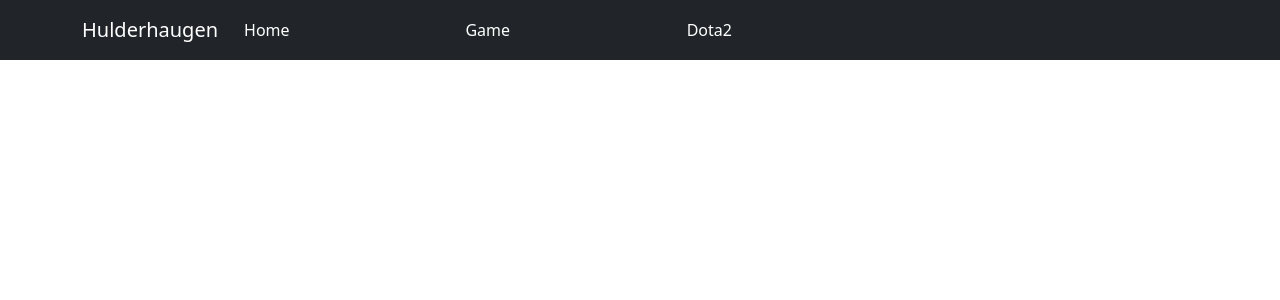
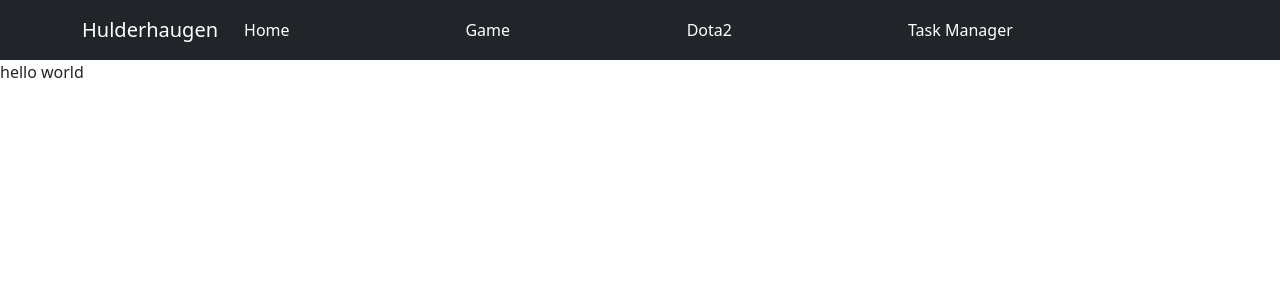
Before and after one commit to Smahle/Hulderhaugen, a React (Vite) app: page /taskManager in a window 1280 px wide. Shown: the top 300 px of the page. Built offline with nearby package versions, Linux system fonts and the light colour scheme.

Commit message:
added task manager page

```diff
--- a/src/App.tsx
+++ b/src/App.tsx
@@ -4,6 +4,7 @@ import Navbar from "./components/Navbar";
 import GamePage from "./pages/GamePage";
 import HomePage from "./pages/HomePage";
 import Dota2Page from "./pages/Dota2Page";
+import TaskManagerPage from "./pages/TaskManagerPage";
 
 const App: React.FC = () => {
   return (
@@ -13,6 +14,7 @@ const App: React.FC = () => {
         <Route path="/" element={<HomePage />} />
         <Route path="/game" element={<GamePage />} />
         <Route path="/dota2" element={<Dota2Page />} />
+        <Route path="/taskManager" element={<TaskManagerPage />} />
       </Routes>
     </Router>
   );
--- a/src/components/Navbar.tsx
+++ b/src/components/Navbar.tsx
@@ -30,6 +30,9 @@ export default function Navbar() {
             <Link className={classes["collapsed-links"]} to="/dota2">
               <span>Dota2</span>
             </Link>
+            <Link className={classes["collapsed-links"]} to="/taskManager">
+              <span>Task Manager</span>
+            </Link>
           </div>
         </div>
       </div>
--- /dev/null
+++ b/src/components/TaskManager.tsx
@@ -0,0 +1,3 @@
+export default function TaskManager() {
+  return <p>hello world</p>;
+}
--- /dev/null
+++ b/src/pages/TaskManagerPage.tsx
@@ -0,0 +1,5 @@
+import TaskManager from "../components/TaskManager";
+
+export default function TaskManagerPage() {
+  return <TaskManager></TaskManager>;
+}
```
